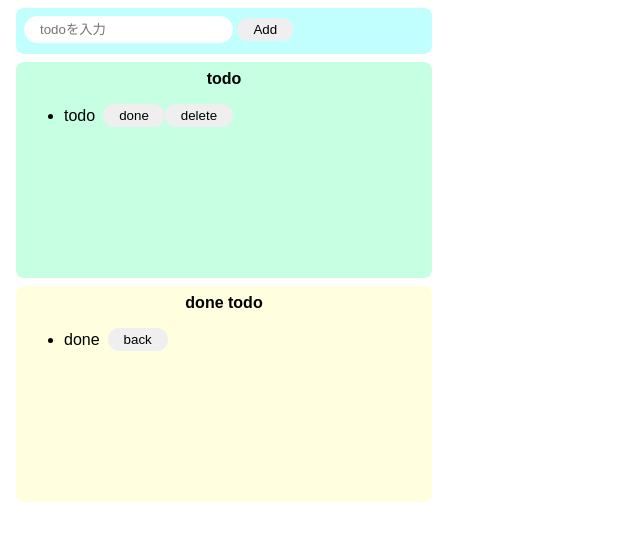
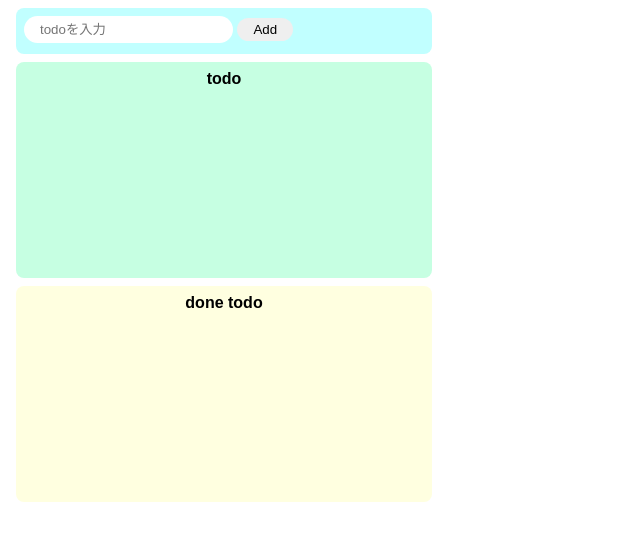
Before and after one commit to ShoheiTakino/todo-js, a website built with Parcel: page index.html in a window 1280 px wide. Shown: the whole page, without its empty margins (0-640 px from the left). Built offline with nearby package versions, Linux system fonts and the light colour scheme.

Commit message:
index初期値削除

```diff
--- a/index.html
+++ b/index.html
@@ -12,22 +12,11 @@
     </div>
     <div class="imcomplete-area">
       <p class="title">todo</p>
-      <ul id="incomplete-list">
-        <div class="list-row">
-          <li>todo</li>
-          <button>done</button>
-          <button>delete</button>
-        </div>
-      </ul>
+      <ul id="incomplete-list"></ul>
     </div>
     <div class="complete-area">
       <p class="title">done todo</p>
-      <ul id="complete-list">
-        <div class="list-row">
-          <li>done</li>
-          <button>back</button>
-        </div>
-      </ul>
+      <ul id="complete-list"></ul>
     </div>
 
     <script src="src/index.js"></script>
--- a/src/index.js
+++ b/src/index.js
@@ -52,6 +52,7 @@ const createIncompleteList = (text) => {
 
       //テキストを取得
       const text = backButton.parentNode.firstChild.innerText;
+      createIncompleteList(text);
     });
 
     //divタグの子要素に各要素に設定
```
